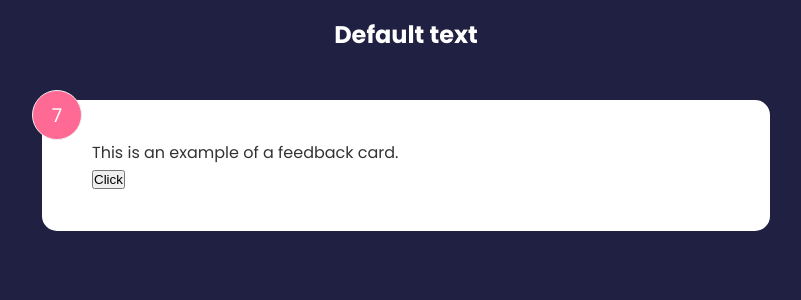
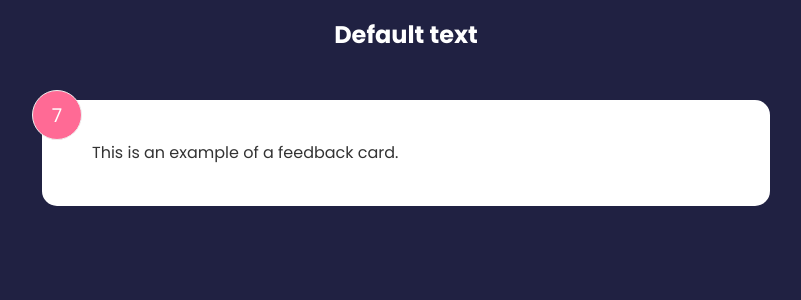
Before and after one commit to nameelza/feedback-app, a React (Create React App) app: page / in a window 1280 px wide. Shown: the top 300 px of the page, without its empty margins (234-1035 px from the left). Built offline with nearby package versions, Linux system fonts and the light colour scheme.

Commit message:
feedback list

```diff
--- a/src/App.js
+++ b/src/App.js
@@ -1,7 +1,11 @@
+import { useState } from "react";
+import FeedbackData from "./data/feedbackData";
 import Header from "./components/Header";
 import FeedbackItem from "./components/FeedbackItem";
 
 function App() {
+  const [feedback, setFeedback] = useState(FeedbackData);
+
   return (
     <>
       <Header />
--- a/src/components/FeedbackItem.jsx
+++ b/src/components/FeedbackItem.jsx
@@ -4,16 +4,10 @@ function FeedbackItem() {
   const [rating, setRating] = useState(7);
   const [text, setText] = useState('This is an example of a feedback card.');
 
-  const handleClick = () => {
-      setRating((prev) => {
-          setRating(prev + 1);
-      })
-  }
   return (
     <div className="card">
       <div className="num-display">{rating}</div>
       <div className="text-display">{text}</div>
-      <button onClick={handleClick}>Click</button>
     </div>
   );
 }
```
Also changed, not shown: src/components/FeedbackList.jsx (added, +9 -0 lines).
